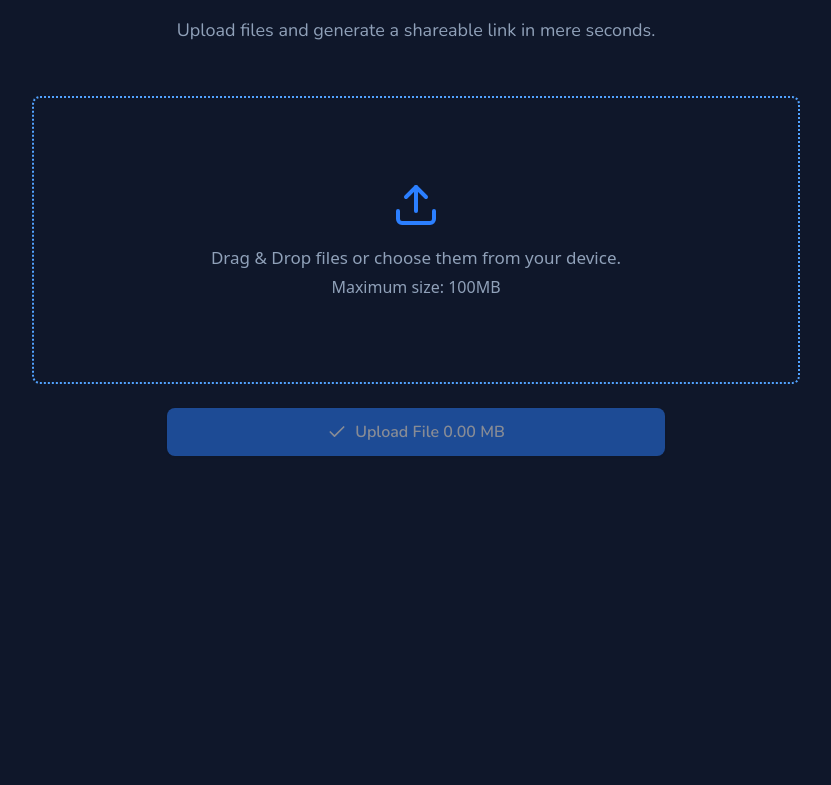
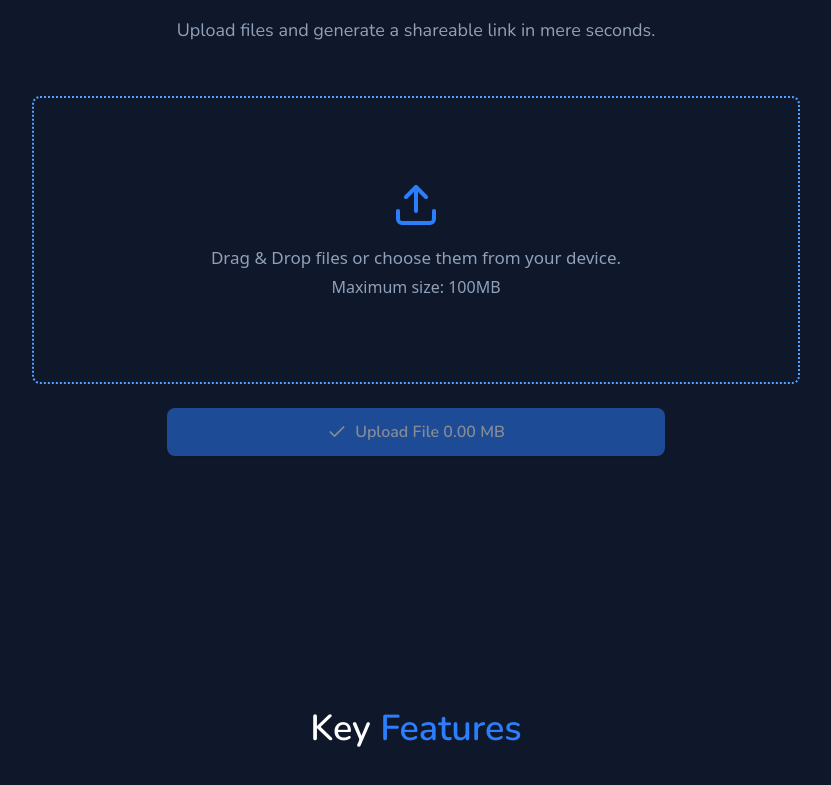
Before and after one commit to Judahabraham15/Jshare, a React (Vite) app: page / in a window 1280 px wide. Shown: the part 359-1144 px from the top of the page, without its empty margins (224-1055 px from the left). Before the commit the page ends 904 px from the top, so only its background shows below. Built offline with nearby package versions, Linux system fonts and the light colour scheme.

Commit message:
Added the cards components

```diff
--- a/src/App.tsx
+++ b/src/App.tsx
@@ -1,5 +1,6 @@
 import "./App.css";
 import Navbar from "./client/Components/Navbar";
+import Cards from "./client/Pages/Cards";
 import FileUploader from "./client/Pages/FileUploader";
 
 
@@ -8,6 +9,7 @@ function App() {
     <>
    <Navbar/>
    <FileUploader/>
+   <Cards/>
     </>
   );
 }
--- /dev/null
+++ b/src/client/Pages/Cards.tsx
@@ -0,0 +1,16 @@
+// import React from 'react'
+
+const Cards = () => {
+  return (
+    <div className="flex flex-col w-[100%] items-center justify-center h-[30vh] font-nunito mt-[4rem]">
+      <h1 className="text-white text-4xl font-semibold ">
+        Key <span className="text-blue-500">Features</span>
+      </h1>
+    <div className="grid grid-cols-1 gap 10">
+        <div></div>
+    </div>
+    </div>
+  );
+};
+
+export default Cards;
```
Also changed, not shown: src/client/Pages/FileUploader.tsx (+5 -4 lines).
